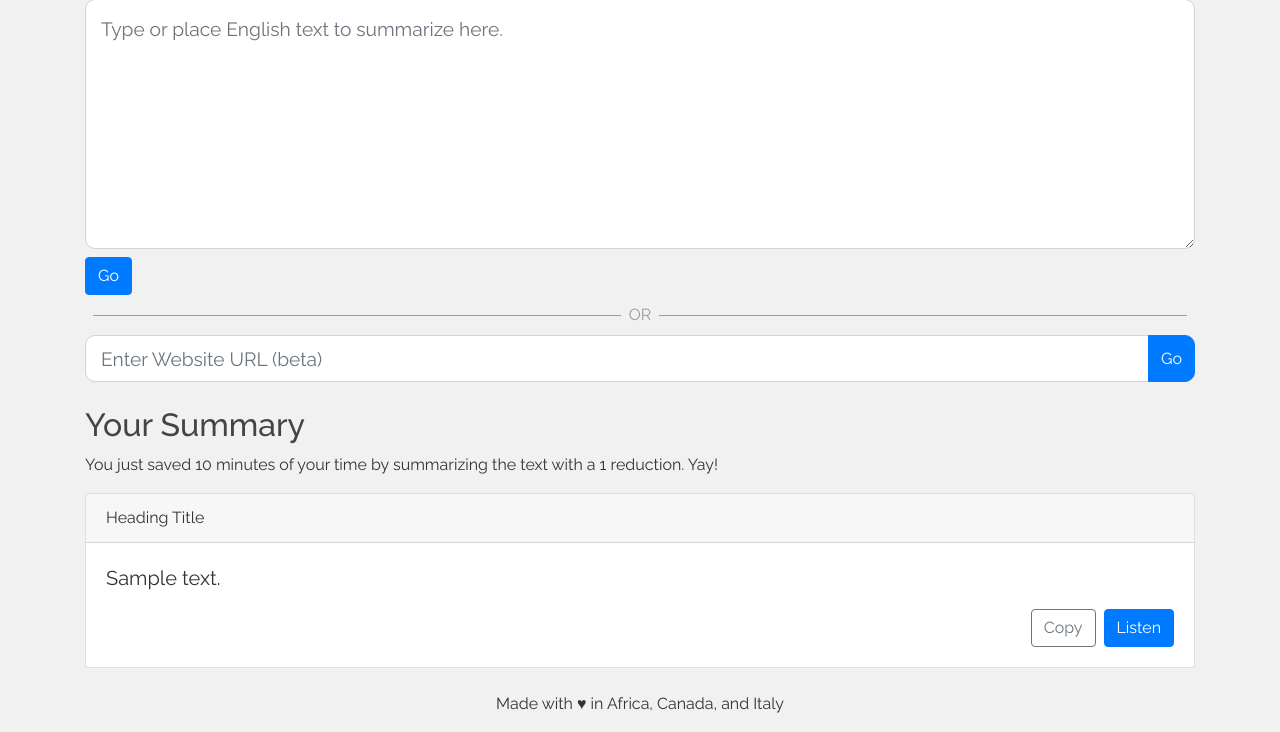
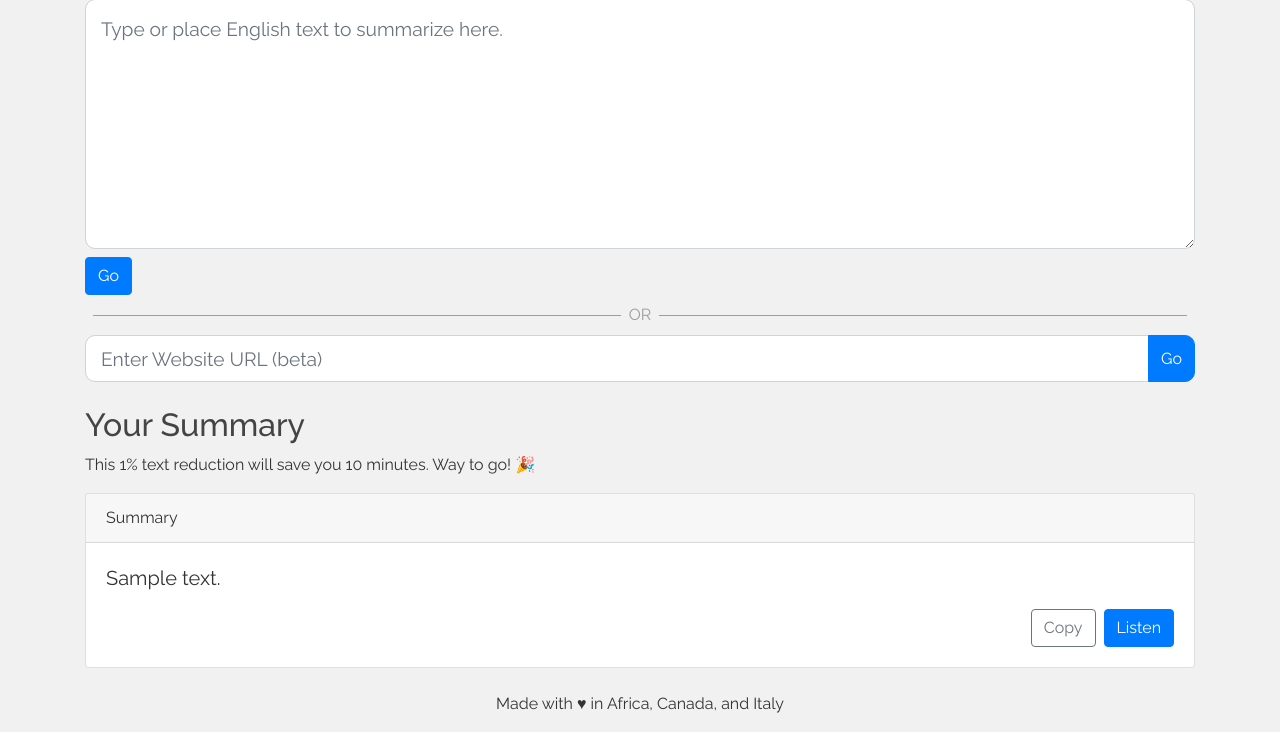
Before and after one commit to MLH-Fellowship/0, a Flask app: template flask_project/templates/home.html in a window 1280 px wide. Shown: the part 127-859 px from the top of the page. Run offline with Flask 2, Linux system fonts and the light colour scheme; the template is opened without the code that fills it: values that come from a table or form of the project are taken from there, most other values are stand-ins (such as "Sample title", 1, 10 or a date in 2020); some libraries are stand-ins or nearby versions.

Commit message:
Rephrased app benefits

```diff
--- a/flask_project/templates/home.html
+++ b/flask_project/templates/home.html
@@ -34,14 +34,14 @@
         <div id="summary-section" class="mt-4 mb-4">
             <h2>Your Summary</h2>
             {% if context.minutes_saved %}
-                <p>You just saved {{ context.minutes_saved }} minutes of your time by summarizing the text with a {{ context.reduction_percentage }} reduction. Yay!</p>
+                <p>This {{ context.reduction_percentage }}% text reduction will save you {{ context.minutes_saved }} minutes. Way to go! 🎉</p>
             {% elif context.reduction_percentage %}
                 <p>The text was reduced by {{ context.reduction_percentage }}%. Enjoy the extra time  💖</p>
             {% endif %}
 
             <div class="card">
               <div class="card-header">
-                Heading Title
+                Summary
               </div>
               <div class="card-body">
                 <blockquote class="blockquote mb-0">
```
